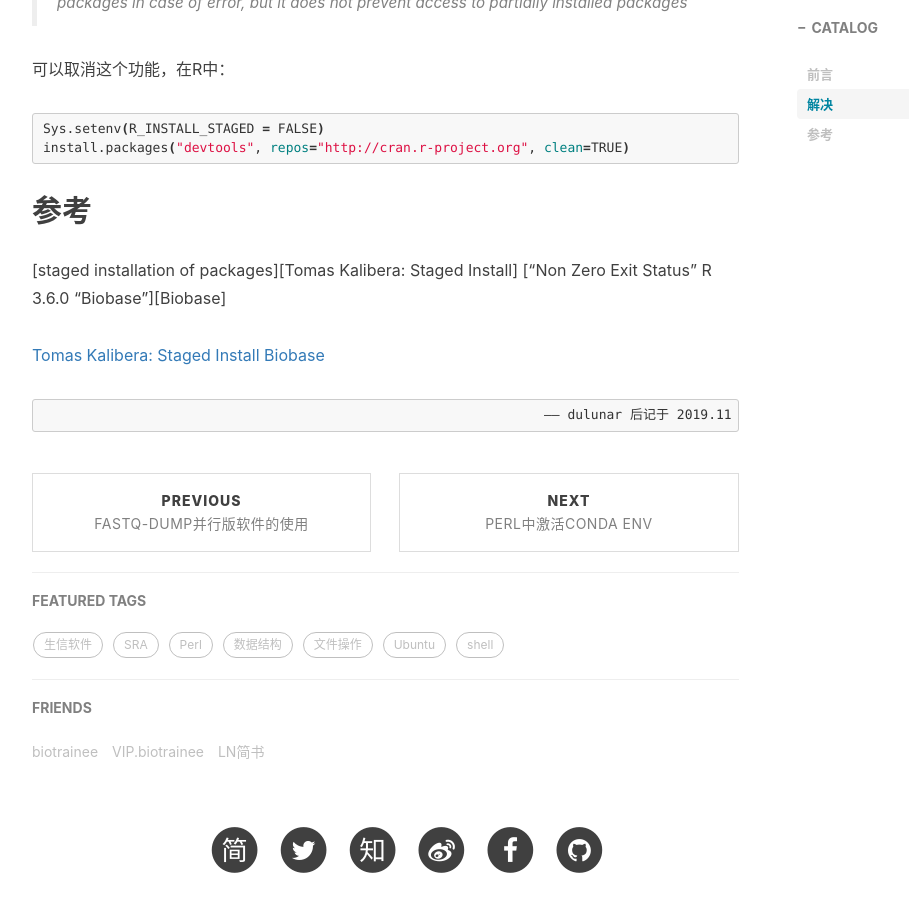
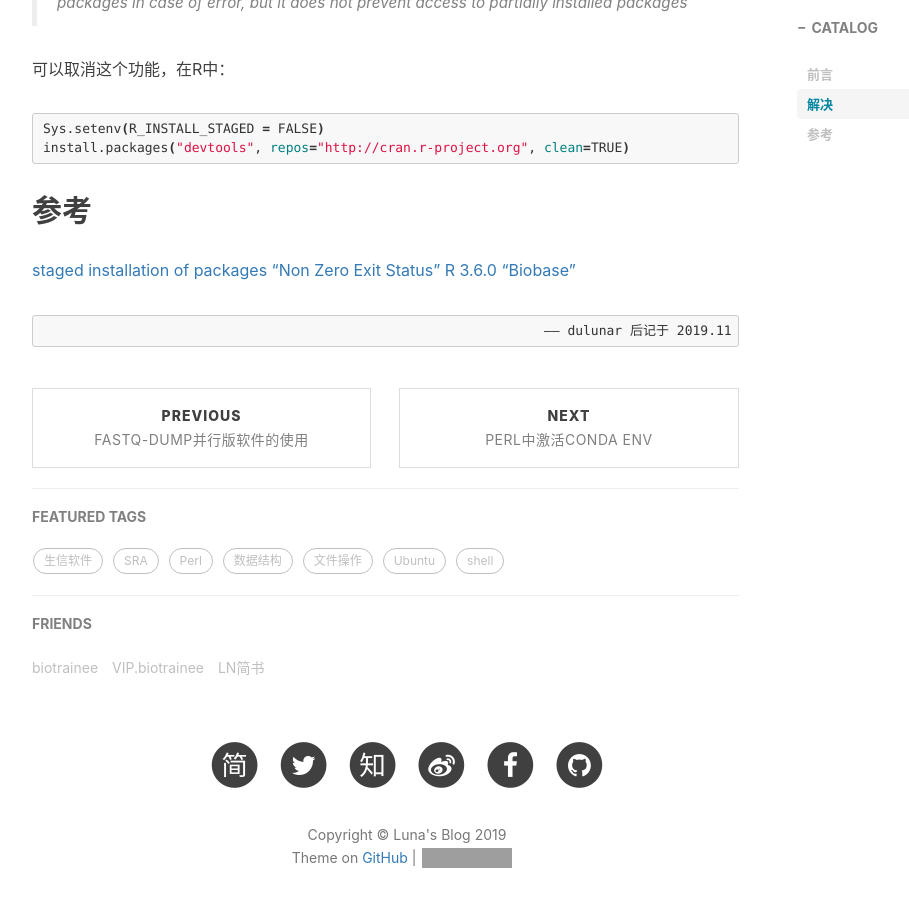
Before and after one commit to gygys/gygys.github.io, a Jekyll site: the page built from _posts/2019-11-06-WSL中安装R包.md, in a window 1280 px wide and 900 px high, scrolled down 1398 px. Shown: the whole window, without its empty margins (233-1142 px from the left). Built offline with Jekyll 4.4.1, drawn with Linux system fonts in a browser that asks for light colours; nearby versions of some CDN libraries; comment, search, counter and statistics services are not loaded; grey boxes are pictures that could not be loaded.

Commit message:
Update 2019-11-06-WSL中安装R包.md

```diff
--- a/_posts/2019-11-06-WSL中安装R包.md
+++ b/_posts/2019-11-06-WSL中安装R包.md
@@ -42,7 +42,7 @@ install.packages("devtools", repos="http://cran.r-project.org", clean=TRUE)
 [staged installation of packages][Tomas Kalibera: Staged Install]
 [“Non Zero Exit Status” R 3.6.0 "Biobase"][Biobase]
 
-[Tomas Kalibera: Staged Install](https://developer.r-project.org/Blog/public/2019/02/14/staged-install/)
-[Biobase](https://stackoverflow.com/questions/56241007/non-zero-exit-status-r-3-6-0-biobase)
+[Tomas Kalibera: Staged Install]: https://developer.r-project.org/Blog/public/2019/02/14/staged-install/
+[Biobase]: https://stackoverflow.com/questions/56241007/non-zero-exit-status-r-3-6-0-biobase
 
 									—— dulunar 后记于 2019.11
```
